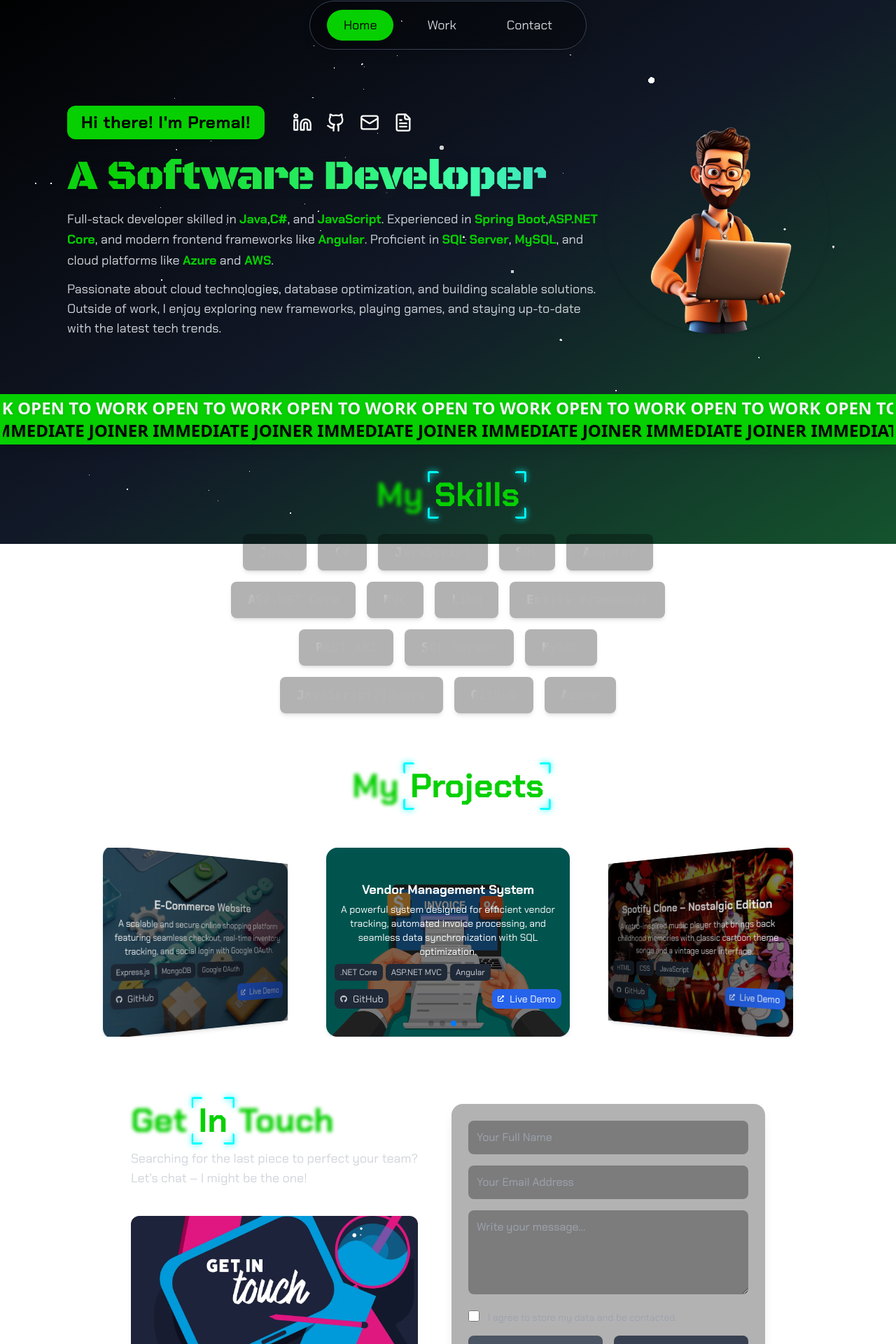
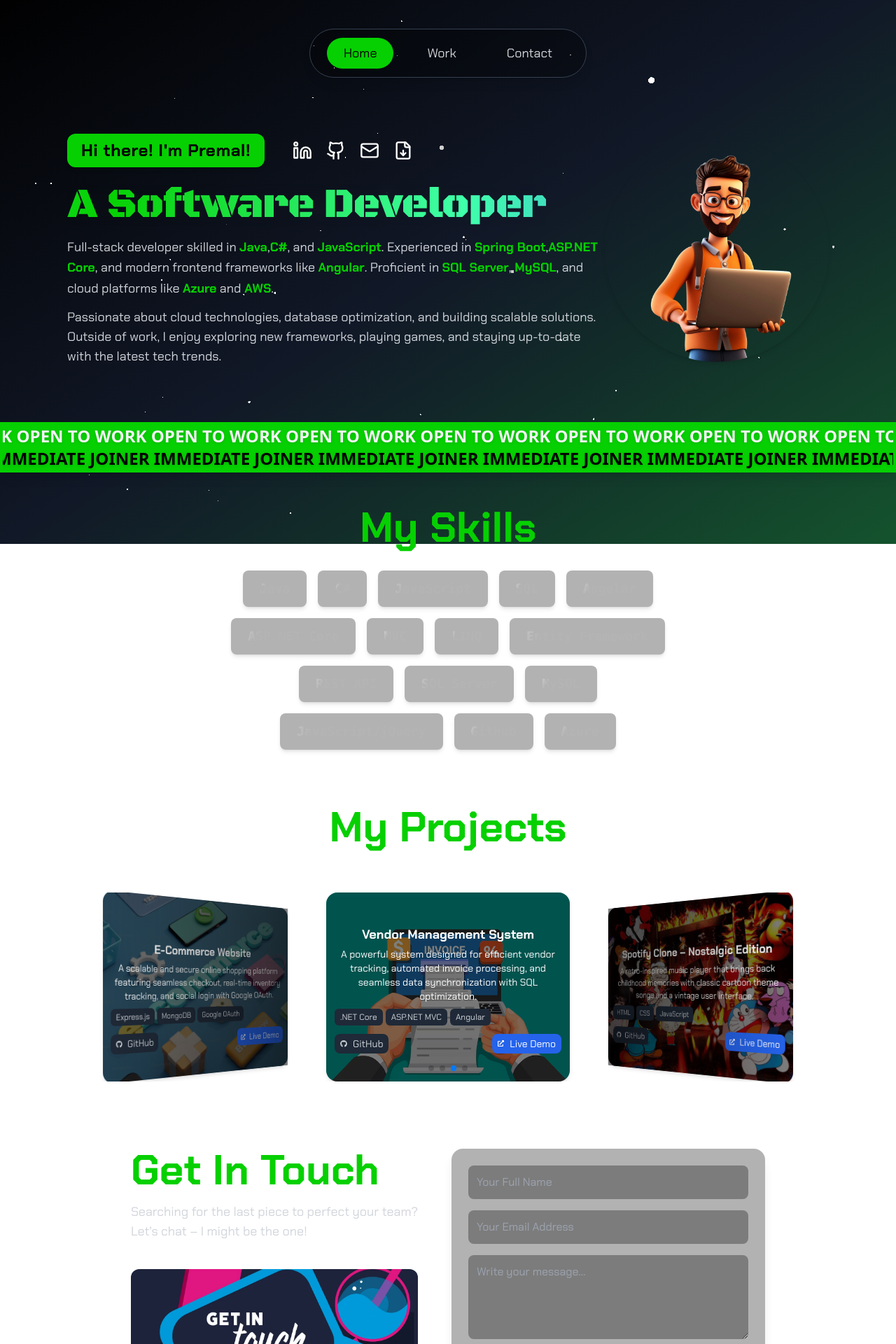
Before and after one commit to Premal2002/MyPortfolio, a Next.js app: page / in a window 1280 px wide. Shown: the part 23-1943 px from the top of the page at 70% size. Built offline with nearby package versions, Linux system fonts and the light colour scheme.

Commit message:
Added transition in all sections

```diff
--- a/package.json
+++ b/package.json
@@ -22,6 +22,7 @@
     "react-fast-marquee": "^1.6.5",
     "react-hook-form": "^7.54.2",
     "react-icons": "^5.5.0",
+    "react-intersection-observer": "^9.15.1",
     "sweetalert2": "^11.17.2",
     "swiper": "^11.2.4",
     "yup": "^1.6.1"
--- a/src/app/Contact/page.js
+++ b/src/app/Contact/page.js
@@ -4,22 +4,13 @@ import { yupResolver } from "@hookform/resolvers/yup";
 import * as yup from "yup";
 import emailjs from "@emailjs/browser";
 import Swal from "sweetalert2";
-import TrueFocus from "../ReactBits/TrueFocus";
+import { motion } from "framer-motion";
+import { useInView } from "react-intersection-observer";
 
 const schema = yup.object().shape({
-  name: yup
-    .string()
-    .min(3, "Please enter your name with at least 3 characters.") // Ensure min length is checked first
-    .trim()
-    .required("Please enter your name."), // Required validation
-  email: yup
-    .string()
-    .email("Invalid email")
-    .required("Please enter your email."),
-  message: yup
-    .string()
-    .min(10, "Please enter your message with at least 10 characters.")
-    .required("Please enter your message."),
+  name: yup.string().min(3, "Please enter your name with at least 3 characters.").trim().required("Please enter your name."),
+  email: yup.string().email("Invalid email").required("Please enter your email."),
+  message: yup.string().min(10, "Please enter your message with at least 10 characters.").required("Please enter your message."),
   consent: yup.bool().oneOf([true], "Please agree before submitting"),
 });
 
@@ -31,18 +22,12 @@ export default function Contact() {
     formState: { errors, isSubmitting, isValid },
   } = useForm({
     resolver: yupResolver(schema),
-    mode: "onBlur", // Validation triggers on blur (when leaving input field)
+    mode: "onBlur",
   });
 
   const onSubmit = async (data) => {
-    console.log(data);
     try {
-      await emailjs.send(
-        "service_aohjxoi",
-        "template_fbnwt1q",
-        data,
-        "mKWg1LJcuQKH6yWVO"
-      );
+      await emailjs.send("service_aohjxoi", "template_fbnwt1q", data, "mKWg1LJcuQKH6yWVO");
 
       Swal.fire({
         title: "Success!",
@@ -62,43 +47,51 @@ export default function Contact() {
     }
   };
 
+  // Use InView hooks for triggering animations when elements enter viewport
+  const { ref: contactRef, inView: contactInView } = useInView({ triggerOnce: false, threshold: 0.2 });
+  const { ref: formRef, inView: formInView } = useInView({ triggerOnce: false, threshold: 0.3 });
+
   return (
-    <section
+    <motion.section
       id="contact"
+      ref={contactRef}
       className="flex flex-col md:flex-row justify-center gap-12 px-6 py-16 text-white mt-18"
+      initial={{ opacity: 0 }}
+      animate={contactInView ? { opacity: 1 } : {}}
+      transition={{ duration: 1 }}
     >
       {/* Left Side */}
-      <div className="max-w-lg text-center md:text-left">
-        <h2 className="text-6xl font-bold text-customGreen text-left md:w-fit mb-4">
-          <TrueFocus
-            sentence="Get In Touch"
-            manualMode={false}
-            blurAmount={2.5}
-            borderColor="cyan"
-            animationDuration={2}
-            pauseBetweenAnimations={1}
-          />
-        </h2>
+      <motion.div
+        className="max-w-lg text-center md:text-left"
+        initial={{ y: 50, opacity: 0 }}
+        animate={contactInView ? { y: 0, opacity: 1 } : {}}
+        transition={{ duration: 0.8, delay: 0.2 }}
+      >
+        <h2 className="text-6xl font-bold text-customGreen text-left md:w-fit mb-4">Get In Touch</h2>
         <p className="text-lg text-gray-300 mb-6">
-          Searching for the last piece to perfect your team? Let’s chat – I
-          might be the one!
+          Searching for the last piece to perfect your team? Let’s chat – I might be the one!
         </p>
-        {/* Image visible only on lg screens */}
-        <img
+        <motion.img
           src="/images/getintouch.png"
           alt="Get-In-Touch"
           className="hidden md:block w-full max-w-md mt-10 select-none mx-auto rounded-xl"
+          initial={{ scale: 0.9, opacity: 0 }}
+          animate={contactInView ? { scale: 1, opacity: 1 } : {}}
+          transition={{ duration: 0.8, delay: 0.4 }}
         />
-      </div>
+      </motion.div>
 
       {/* Right Side - Contact Form */}
-      <div className="bg-black/30 p-6 rounded-2xl shadow-lg w-full max-w-md">
-        <form
-          onSubmit={handleSubmit(onSubmit)}
-          className="flex flex-col space-y-4"
-        >
+      <motion.div
+        ref={formRef}
+        className="bg-black/30 p-6 rounded-2xl shadow-lg w-full max-w-md"
+        initial={{ y: 50, opacity: 0 }}
+        animate={formInView ? { y: 0, opacity: 1 } : {}}
+        transition={{ duration: 0.8, delay: 0.4 }}
+      >
+        <form onSubmit={handleSubmit(onSubmit)} className="flex flex-col space-y-4">
           {/* Name Input */}
-          <div>
+          <motion.div whileFocus={{ scale: 1.02 }}>
             <input
               type="text"
               {...register("name")}
@@ -106,13 +99,11 @@ export default function Contact() {
               className={`bg-black/30 text-white p-3 rounded-lg focus:outline-none focus:ring-2 focus:ring-customGreen w-full
           ${errors.name ? "border-2 border-red-500" : "border-gray-700"}`}
             />
-            {errors.name && (
-              <p className="text-red-500 text-sm mt-1">{errors.name.message}</p>
-            )}
-          </div>
+            {errors.name && <p className="text-red-500 text-sm mt-1">{errors.name.message}</p>}
+          </motion.div>
 
           {/* Email Input */}
-          <div>
+          <motion.div whileFocus={{ scale: 1.02 }}>
             <input
               type="email"
               {...register("email")}
@@ -120,15 +111,11 @@ export default function Contact() {
               className={`bg-black/30 text-white p-3 rounded-lg focus:outline-none focus:ring-2 focus:ring-customGreen w-full
           ${errors.email ? "border-2 border-red-500" : "border-customGreen"}`}
             />
-            {errors.email && (
-              <p className="text-red-500 text-sm mt-1">
-                {errors.email.message}
-              </p>
-            )}
-          </div>
+            {errors.email && <p className="text-red-500 text-sm mt-1">{errors.email.message}</p>}
+          </motion.div>
 
           {/* Message Input */}
-          <div>
+          <motion.div whileFocus={{ scale: 1.02 }}>
             <textarea
               {...register("message")}
               placeholder="Write your message..."
@@ -136,12 +123,8 @@ export default function Contact() {
               className={`bg-black/30 text-white p-3 rounded-lg focus:outline-none focus:ring-2 focus:ring-customGreen w-full
           ${errors.message ? "border-2 border-red-500" : "border-gray-700"}`}
             ></textarea>
-            {errors.message && (
-              <p className="text-red-500 text-sm mt-1">
-                {errors.message.message}
-              </p>
-            )}
-          </div>
+            {errors.message && <p className="text-red-500 text-sm mt-1">{errors.message.message}</p>}
+          </motion.div>
 
           {/* Consent Checkbox */}
           <div>
@@ -154,39 +137,33 @@ export default function Contact() {
               />
               <span>I agree to store my data and be contacted.</span>
             </label>
-            {errors.consent && (
-              <p className="text-red-500 text-sm mt-1">
-                {errors.consent.message}
-              </p>
-            )}
+            {errors.consent && <p className="text-red-500 text-sm mt-1">{errors.consent.message}</p>}
           </div>
 
           {/* Submit & Reset Buttons */}
           <div className="flex space-x-4">
-            <button
+            <motion.button
               type="submit"
               disabled={!isValid || isSubmitting}
               className={`py-3 rounded-lg font-semibold text-lg shadow-lg transition w-full
-          ${
-            isValid
-              ? "bg-customGreen text-black hover:bg-green-400"
-              : "bg-gray-600 cursor-not-allowed text-gray-300"
-          }`}
+          ${isValid ? "bg-customGreen text-black hover:bg-green-400" : "bg-gray-600 cursor-not-allowed text-gray-300"}`}
+              whileHover={{ scale: isValid ? 1.05 : 1 }}
             >
               {isSubmitting ? "Sending..." : "Submit"}
-            </button>
+            </motion.button>
 
             {/* Reset Button */}
-            <button
+            <motion.button
               type="button"
               onClick={() => reset()}
               className="py-3 rounded-lg font-semibold text-lg shadow-lg transition w-full bg-gray-700 text-white hover:bg-gray-600"
+              whileHover={{ scale: 1.05 }}
             >
               Reset
-            </button>
+            </motion.button>
           </div>
         </form>
-      </div>
-    </section>
+      </motion.div>
+    </motion.section>
   );
 }
--- a/src/app/Hero/page.js
+++ b/src/app/Hero/page.js
@@ -1,27 +1,48 @@
 "use client";
-import Image from "next/image";
-import Marquee from "react-fast-marquee";
+import { useState, useEffect, useRef } from "react";
+import { motion, useInView } from "framer-motion";
 import GradientText from "../ReactBits/Gradient";
-import FuzzyText from "../ReactBits/FuzzyText";
 import ScrollVelocity from "../ReactBits/ScrollVelocity";
-import { Linkedin, Github, Mail, FileText } from "lucide-react";
+import { Linkedin, Github, Mail, FileDown } from "lucide-react";
 
 export default function Hero() {
+  const sectionRef = useRef(null);
+  const isInView = useInView(sectionRef, { once: false, margin: "-50px" });
+
+  // Change key dynamically when section comes into view
+  const [animationKey, setAnimationKey] = useState(0);
+
+  useEffect(() => {
+    if (isInView) {
+      setAnimationKey((prevKey) => prevKey + 1);
+    }
+  }, [isInView]);
+
   return (
-    <>
-      <div className="flex flex-col lg:flex-row items-center justify-between w-full max-w-6xl mt-20 lg:mt-20 px-6 sm:px-8">
+    <div ref={sectionRef} className="w-full">
+      {/* Hero Section with Fade-in & Slide-up */}
+      <motion.div
+        key={animationKey} // Forces re-render to restart animation
+        initial={{ opacity: 0, y: 30 }}
+        animate={{ opacity: 1, y: 0 }}
+        transition={{ duration: 1, ease: "easeOut" }}
+        className="flex flex-col lg:flex-row items-center justify-between w-full max-w-6xl mx-auto mt-20 lg:mt-20 px-6 sm:px-8"
+        >
         {/* Left Content */}
-        <div className="text-left max-w-3xl">
+        <motion.div
+          initial={{ opacity: 0, x: -30 }}
+          animate={{ opacity: 1, x: 0 }}
+          transition={{ duration: 1, delay: 0.3, ease: "easeOut" }}
+          className="text-left max-w-3xl"
+        >
           {/* Badge */}
           <div className="flex flex-col sm:flex-row sm:items-center gap-4 text-center">
-            {/* Badge */}
             <span className="bg-customGreen text-black text-2xl px-5 py-2 rounded-xl font-semibold shadow-md tracking-wide">
               Hi there! I'm Premal!
             </span>
 
             {/* Social Icons */}
             <span className="flex gap-5 sm:ml-6 justify-center sm:justify-start">
-              {/* LinkedIn */}
               <a
                 href="https://www.linkedin.com/in/premal-kadam/"
                 target="_blank"
@@ -30,8 +51,6 @@ export default function Hero() {
               >
                 <Linkedin className="w-7 h-7 hover:text-blue-500 transition-all duration-300" />
               </a>
-
-              {/* GitHub */}
               <a
                 href="https://github.com/Premal2002"
                 target="_blank"
@@ -40,20 +59,16 @@ export default function Hero() {
               >
                 <Github className="w-7 h-7 hover:text-gray-400 transition-all duration-300" />
               </a>
-
-              {/* Gmail */}
               <a href="mailto:premkasdam143@gmail.com" title="Gmail">
                 <Mail className="w-7 h-7 hover:text-red-500 transition-all duration-300" />
               </a>
-
-              {/* CV */}
               <a
                 href="https://drive.google.com/uc?export=download&id=1wkrzG7mANIdg9tzJ4GB1eOoYdFKeSJrY"
                 className="hover:text-customGreen flex items-center"
                 download
                 title="CV / Resume"
               >
-                <FileText className="w-7 h-7 hover:text-green-400 transition-all duration-300" />
+                <FileDown className="w-7 h-7 hover:text-green-400 transition-all duration-300" />
               </a>
             </span>
           </div>
@@ -77,7 +92,9 @@ export default function Hero() {
             <span className="text-customGreen font-semibold">JavaScript</span>.
             Experienced in{" "}
             <span className="text-customGreen font-semibold">Spring Boot</span>,
-            <span className="text-customGreen font-semibold">ASP.NET Core</span>
+            <span className="text-customGreen font-semibold">
+              ASP.NET Core
+            </span>
             , and modern frontend frameworks like{" "}
             <span className="text-customGreen font-semibold">Angular</span>.
             Proficient in{" "}
@@ -94,55 +111,40 @@ export default function Hero() {
             frameworks, playing games, and staying up-to-date with the latest
             tech trends.
           </p>
-        </div>
+        </motion.div>
 
-        {/* Profile Image */}
-        {/* <div className="mt-10 lg:mt-0">
-          <img
-            src="/images/developer-unscreen.gif"
-            width={1300}
-            height={3000}
-            alt="Nick's Photo"
-            className="rounded-full"
-          />
-        </div> */}
-        <div className="mt-10 lg:mt-0 flex justify-center">
+        {/* Profile Image with Smooth Fade-in */}
+        <motion.div
+          initial={{ opacity: 0, scale: 0.8 }}
+          animate={{ opacity: 1, scale: 1 }}
+          transition={{ duration: 1, delay: 0.5, ease: "easeOut" }}
+          className="mt-10 lg:mt-0 flex justify-center"
+        >
           <img
             src="/images/developer-img.png"
             alt="Nick's Photo"
             className="rounded-full shadow-md w-full max-w-xs sm:max-w-sm md:max-w-md lg:max-w-lg xl:max-w-xl h-auto"
           />
-        </div>
-      </div>
+        </motion.div>
+      </motion.div>
 
-      {/* Open to Work Section */}
-      <div className="p-1 w-full bg-customGreen text-black text-sm mt-20 shadow-lg tracking-widest uppercase">
-        {/* <Marquee gradient={false} speed={50}>
-          {Array(10)
-            .fill("Open to work")
-            .map((text, index) => (
-              <span key={index} className="mx-5 cursor-pointer">
-                <FuzzyText
-                  baseIntensity={0.05}
-                  hoverIntensity={0.08}
-                  enableHover={true}
-                >
-                  {text}
-                </FuzzyText>
-              </span>
-            ))}
-        </Marquee> */}
+      {/* Open to Work Section with Scroll Animation */}
+      <motion.div
+        initial={{ opacity: 0, y: 20 }}
+        animate={{ opacity: 1, y: 0 }}
+        transition={{ duration: 1, delay: 0.8, ease: "easeOut" }}
+        className="p-1 w-full bg-customGreen text-black text-sm mt-20 shadow-lg tracking-widest uppercase"
+      >
         <ScrollVelocity
           texts={[
             <span className="text-gray-100">Open To Work</span>,
             <span className="text-gray-1000">Immediate Joiner</span>,
           ]}
           velocity={50}
-          className="custom-scroll-text text-2xl tracking-normal font-sans "
-          // scrollerClassName="gap-y-1 py-1"
+          className="custom-scroll-text text-2xl tracking-normal font-sans"
           numCopies={100}
         />
-      </div>
-    </>
+      </motion.div>
+    </div>
   );
 }
--- a/src/app/Projects/page.js
+++ b/src/app/Projects/page.js
@@ -8,24 +8,39 @@ import "swiper/css/effect-coverflow";
 import { FaGithub, FaExternalLinkAlt } from "react-icons/fa";
 import TrueFocus from "../ReactBits/TrueFocus";
 import { projects } from "../data/projects";
-
+import { motion, useInView } from "framer-motion";
+import { useRef } from "react";
 
 export default function ProjectSlider() {
+  const ref = useRef(null);
+  const isInView = useInView(ref, { once: false, margin: "-100px" });
+
   return (
-    <div id="work" className="pt-10 mt-10  w-full max-w-6xl text-center">
-      <h2 className="text-6xl font-bold text-customGreen mb-8">
-        <TrueFocus
-          sentence="My Projects"
-          manualMode={false}
-          blurAmount={2.5}
-          borderColor="cyan"
-          animationDuration={2}
-          pauseBetweenAnimations={1}
-        />
-      </h2>
+    <motion.div
+      ref={ref}
+      id="work"
+      className="pt-20 w-full max-w-6xl text-center"
+      initial={{ opacity: 0, y: 30 }}
+      animate={isInView ? { opacity: 1, y: 0 } : {}}
+      transition={{ duration: 1, ease: "easeOut" }}
+    >
+      {/* Heading */}
+      <motion.h2
+        className="text-6xl font-bold text-customGreen mb-8"
+        initial={{ opacity: 0, y: -30 }}
+        animate={isInView ? { opacity: 1, y: 0 } : {}}
+        transition={{ duration: 1, delay: 0.3, ease: "easeOut" }}
+      >
+        My Projects
+      </motion.h2>
 
       {/* Projects Container */}
-      <div className="w-full mx-auto py-8 px-3 sm:px-6 flex justify-center">
+      <motion.div
+        className="w-full mx-auto py-8 px-3 sm:px-6 flex justify-center"
+        initial={{ opacity: 0, scale: 0.9 }}
+        animate={isInView ? { opacity: 1, scale: 1 } : {}}
+        transition={{ duration: 1, delay: 0.5, ease: "easeOut" }}
+      >
         <div className="w-full max-w-xs sm:max-w-md md:max-w-2xl lg:max-w-6xl">
           <Swiper
             effect={"coverflow"}
@@ -56,18 +71,18 @@ export default function ProjectSlider() {
           >
             {projects.map((project, index) => (
               <SwiperSlide key={index}>
-                <div
+                <motion.div
                   className="relative w-full rounded-2xl overflow-hidden shadow-md group transition-all duration-1000"
-                  style={{
-                    height: "270px", // Smaller height for small devices
-                    padding: "6px", // Adjusted padding
-                  }}
+                  style={{ height: "270px", padding: "6px" }}
                   onMouseEnter={(e) =>
                     e.target.closest(".swiper").swiper.autoplay.stop()
                   }
                   onMouseLeave={(e) =>
                     e.target.closest(".swiper").swiper.autoplay.start()
                   }
+                  initial={{ opacity: 0, scale: 0.8 }}
+                  animate={isInView ? { opacity: 1, scale: 1 } : {}}
+                  transition={{ duration: 0.8, delay: index * 0.2 }}
                 >
                   <img
                     src={project.image}
@@ -117,12 +132,12 @@ export default function ProjectSlider() {
                       </a>
                     </div>
                   </div>
-                </div>
+                </motion.div>
               </SwiperSlide>
             ))}
           </Swiper>
         </div>
-      </div>
-    </div>
+      </motion.div>
+    </motion.div>
   );
 }
--- a/src/app/Skills/page.js
+++ b/src/app/Skills/page.js
@@ -1,26 +1,61 @@
-import TrueFocus from "../ReactBits/TrueFocus";
-import {skills} from "../data/skills"
+"use client";
+import { motion, useInView } from "framer-motion";
+import { useRef, useState, useEffect } from "react";
+import { skills } from "../data/skills";
 import ShinyText from "../ReactBits/ShinyText";
 
+export default function Skills() {
+  const ref = useRef(null);
+  const isInView = useInView(ref, { triggerOnce: false, margin: "-50px" });
 
-export default function Skills() {
+  // 🔄 Ensure animation restarts when re-entering view
+  const [animationKey, setAnimationKey] = useState(0);
+
+  useEffect(() => {
+    if (isInView) {
+      setAnimationKey((prev) => prev + 1);
+    }
+  }, [isInView]); // ✅ Runs only when `isInView` changes
+
   return (
-    <div className="mt-12 flex flex-col items-center justify-center">
-          <h2 className="text-6xl font-bold text-customGreen mb-8 text-center">
-            <TrueFocus
-              sentence="My Skills"
-              manualMode={false}
-              blurAmount={2.5}
-              borderColor="cyan"
-              animationDuration={2}
-              pauseBetweenAnimations={1}
-            />
-          </h2>
-          <div className="flex flex-wrap justify-center gap-4 max-w-2xl">
-            {skills.map((skill) => (
-              <div
+    <motion.div
+      ref={ref}
+      className="mt-12 flex flex-col items-center justify-center"
+      initial={{ opacity: 0, y: 30 }}
+      animate={isInView ? { opacity: 1, y: 0 } : { opacity: 0, y: 30 }}
+      transition={{ duration: 1, ease: "easeOut" }}
+    >
+      {/* Heading with Fade-in */}
+      <motion.h2
+        className="text-6xl font-bold text-customGreen mb-8 text-center"
+        initial={{ opacity: 0, y: -30 }}
+        animate={isInView ? { opacity: 1, y: 0 } : { opacity: 0, y: -30 }}
+        transition={{ duration: 1, delay: 0.5, ease: "easeOut" }}
+      >
+        My Skills
+      </motion.h2>
+
+      {/* 🔄 Restart animation on view re-entry */}
+      <motion.div
+        key={animationKey}
+        className="flex flex-wrap justify-center gap-4 max-w-2xl"
+        initial="hidden"
+        animate="visible"
+        variants={{
+          hidden: { opacity: 0 },
+          visible: {
+            opacity: 1,
+            transition: { staggerChildren: 0.15 },
+          },
+        }}
+      >
+        {skills.map((skill, index) => (
+          <motion.div
             key={skill}
             className="bg-black/30 px-6 py-3 rounded-lg text-lg font-bold font-mono shadow-md"
+            initial={{ opacity: 0, scale: 0.7 }}
+            animate={{ opacity: 1, scale: 1 }}
+            transition={{ duration: 1, delay: index * 0.03, ease: "easeOut" }}
           >
             <ShinyText
               text={skill}
@@ -28,9 +63,9 @@ export default function Skills() {
               speed={3}
               className="custom-class"
             />
-              </div>
+          </motion.div>
         ))}
-          </div>
-        </div>
+      </motion.div>
+    </motion.div>
   );
 }
--- a/src/app/components/Navbar.js
+++ b/src/app/components/Navbar.js
@@ -5,7 +5,7 @@ export default function Navbar() {
   const [activeTab, setActiveTab] = useState("Home");
 
   return (
-    <div className="w-full flex justify-center px-4 sm:px-6">
+    <div className="w-full flex justify-center px-4 sm:px-6 mt-10">
       <nav className="z-20 mt-6 flex items-center gap-4 sm:gap-6 px-4 sm:px-6 py-3 sm:py-3 bg-black/30 rounded-full shadow-lg border border-gray-700
         whitespace-nowrap max-w-[95%] sm:max-w-none"
       >
```
Also changed, not shown: 1 other file (tests, documents, lock files or other folders). Lines whose indentation alone changed are shown as unchanged.
